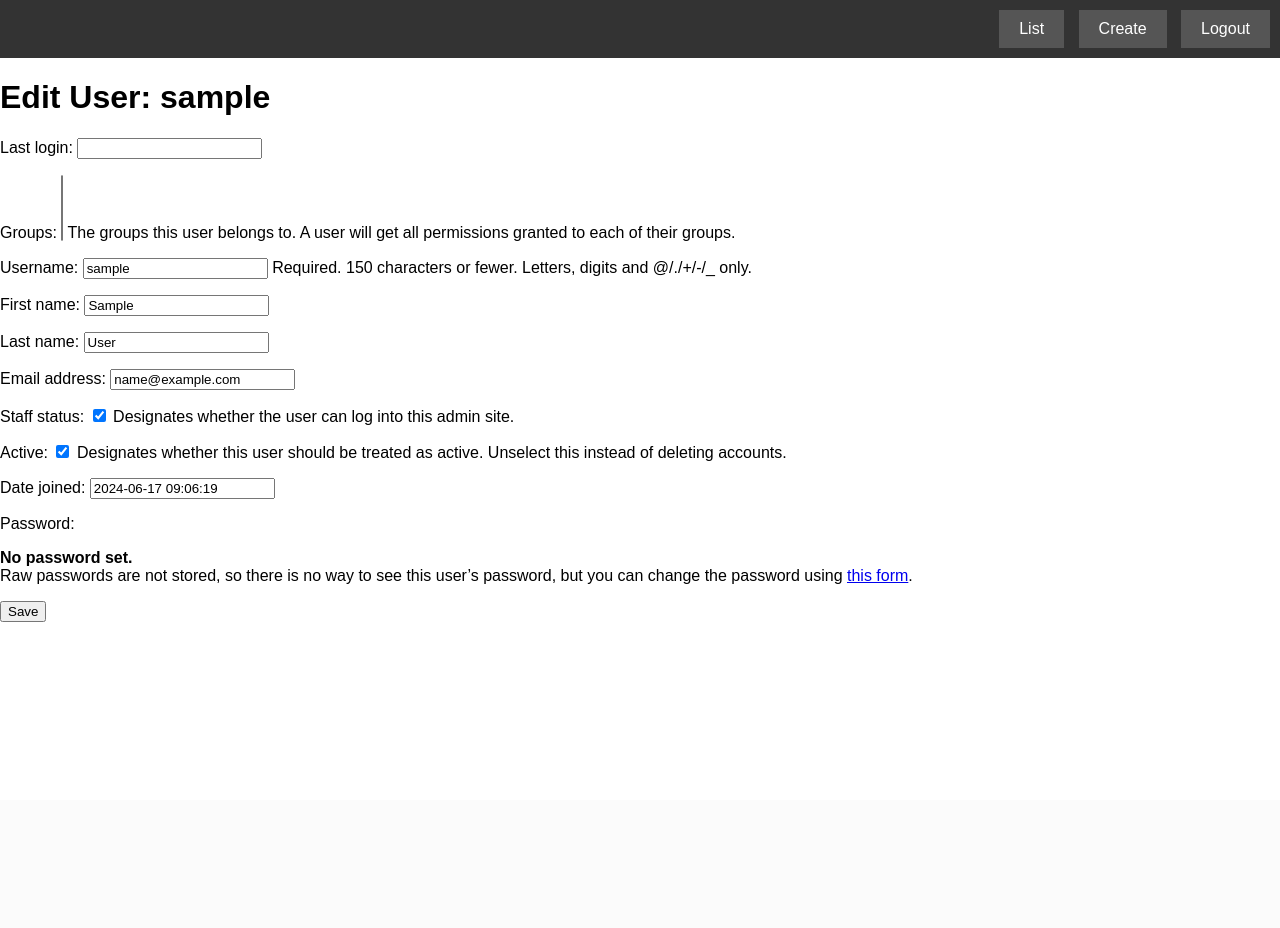
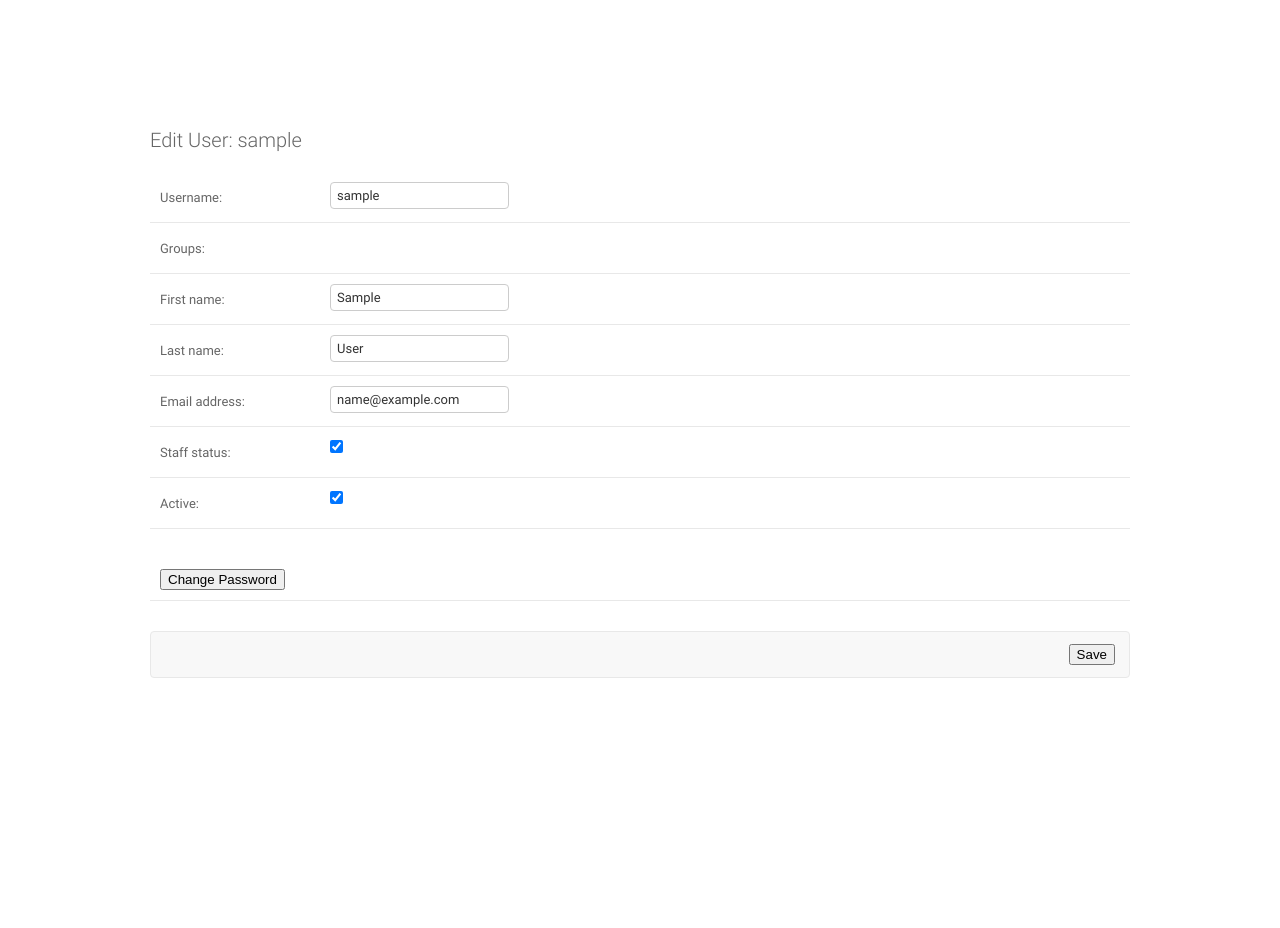
Before and after one commit to A-Bayusuto/E-menu, a Django app: page /user/edit/1/ in a window 1280 px wide. Before the commit the page ends 622 px from the top, so only its background shows below. Run offline with Django 3.2, Linux system fonts and the light colour scheme; the visitor is signed in with stand-in values (Sample User, id 1); data comes from the database, SQL or seed files in the repository.

Commit message:
edit user permissions and security

```diff
--- a/orderapp/forms.py
+++ b/orderapp/forms.py
@@ -1,5 +1,6 @@
 from django import forms
 from .models import OrderTable
+from django.contrib.auth.models import Group
 from django.contrib.auth.forms import UserChangeForm, PasswordChangeForm as DjangoPasswordChangeForm
 
 
@@ -18,8 +19,19 @@ class OrderStatusForm(forms.ModelForm):
 
 
 class CustomUserChangeForm(UserChangeForm):
+    def __init__(self, *args, **kwargs):
+        user_groups = kwargs.pop('user_groups', None)
+        super(CustomUserChangeForm, self).__init__(*args, **kwargs)
+        if user_groups:
+            self.fields['groups'].queryset = user_groups
+
     class Meta(UserChangeForm.Meta):
-        exclude = ('password', 'is_superuser', 'user_permissions')
+        exclude = ('password', 'is_superuser', 'user_permissions', 'last_login', 'date_joined')
+
+
+class CustomUserChangeFormSuperUser(UserChangeForm):
+    class Meta(UserChangeForm.Meta):
+        exclude = ('password', 'is_superuser', 'user_permissions', 'last_login', 'date_joined')
 
 class CustomPasswordChangeForm(DjangoPasswordChangeForm):
     def __init__(self, *args, **kwargs):
--- a/orderapp/views.py
+++ b/orderapp/views.py
@@ -6,7 +6,7 @@ from django.contrib.auth.decorators import user_passes_test
 from django.http import Http404, HttpResponse, HttpResponseRedirect
 from django.urls import reverse
 from .models import Menu, OrderTable, OrderDate, Supplier
-from .forms import OrderStatusForm, CustomUserChangeForm, CustomPasswordChangeForm
+from .forms import OrderStatusForm, CustomUserChangeForm, CustomPasswordChangeForm, CustomUserChangeFormSuperUser
 from datetime import date, datetime, timedelta
 from django.utils.timezone import now
 from django.utils.dateparse import parse_date, parse_time
@@ -722,19 +722,35 @@ def create_user(request):
 @user_passes_test(lambda u: u.is_superuser or u.is_staff)
 def edit_user(request, user_id):
     user = User.objects.get(id=user_id)
+    user_groups = request.user.groups.all()
 
-    # Set a cookie with the user ID
-    response = render(request, 'edit_user.html', {'form': CustomUserChangeForm(instance=user), 'user': user})
-    response.set_cookie('edit_user_id', user_id)
+    if request.user.is_superuser:
+        # print("entered superuser")
+        # Set a cookie with the user ID
+        response = render(request, 'edit_user.html', {'form': CustomUserChangeFormSuperUser(instance=user), 'user': user})
+        request.session['edit_user_id'] = user_id
+        if request.method == 'POST':
+            form = CustomUserChangeFormSuperUser(request.POST, instance=user)
+            if form.is_valid():
+                form.save()
+                return redirect('user_list')
+        else:
+            form = CustomUserChangeFormSuperUser(instance=user)
 
-    if request.method == 'POST':
-        form = CustomUserChangeForm(request.POST, instance=user)
-        if form.is_valid():
-            form.save()
-            return redirect('user_list')
-    else:
-        form = CustomUserChangeForm(instance=user)
+    elif request.user.is_staff:
+        # print("entered staff")
+        # Set a cookie with the user ID
+        response = render(request, 'edit_user.html', {'form': CustomUserChangeForm(instance=user, user_groups=user_groups), 'user': user})
+        request.session['edit_user_id'] = user_id
+        if request.method == 'POST':
+            form = CustomUserChangeForm(request.POST, instance=user, user_groups=user_groups)
+            if form.is_valid():
+                form.save()
+                return redirect('user_list')
+        else:
+            form = CustomUserChangeForm(instance=user, user_groups=user_groups)
     return response
+
 
 @user_passes_test(lambda u: u.is_superuser or u.is_staff)
 def user_list(request):
@@ -771,7 +787,7 @@ def user_list(request):
 
 @user_passes_test(lambda u: u.is_superuser or u.is_staff)
 def change_password(request):
-    user_id = request.COOKIES.get('edit_user_id')
+    user_id = request.session.get('edit_user_id')
 
     if user_id is None:
         return HttpResponse("User ID not found in cookie.")
@@ -788,7 +804,7 @@ def change_password(request):
         if form.is_valid():
             form.save()
             response = redirect('user_list')
-            response.set_cookie('edit_user_id', '', expires='Thu, 01 Jan 1970 00:00:00 GMT')
+            request.session['edit_user_id'] = None
             return response
 
     return render(request, 'change_password.html', {'form': form})
--- a/templates/edit_user.html
+++ b/templates/edit_user.html
@@ -1,18 +1,150 @@
 <!-- edit_user.html -->
 <!DOCTYPE html>
 <html lang="en">
+{% load static %}
 <head>
     <meta charset="UTF-8">
     <meta name="viewport" content="width=device-width, initial-scale=1.0">
-    <title>Edit User</title>
-    {% include 'dashboard_user.html' %}
+    <title>Edit User: {{ user.username }}</title>
+    <link rel="stylesheet" type="text/css" href="{% static 'admin/css/base.css' %}">
+    <link rel="stylesheet" type="text/css" href="{% static 'admin/css/forms.css' %}">
+    <link rel="stylesheet" type="text/css" href="{% static 'admin/css/widgets.css' %}">
+    <style>
+        body {
+            display: flex;
+            justify-content: center;
+            align-items: center;
+            height: 100vh;
+            margin: 0;
+        }
+
+        #container {
+            width: 75%;
+            margin: 20% auto 0;
+        }
+
+        .group-checkbox {
+            display: inline-block;
+            margin-right: 10px;
+        }
+    </style>
 </head>
+
+
+
 <body>
-    <h1>Edit User: {{ user.username }}</h1>
-    <form method="post">
-        {% csrf_token %}
-        {{ form.as_p }}
-        <button type="submit">Save</button>
-    </form>
+    <div id="container">
+        <h1>Edit User: {{ user.username }}</h1>
+        <div id="content-main">
+            <form method="post" enctype="multipart/form-data" novalidate>
+                {% csrf_token %}
+                <fieldset class="module aligned">
+                    <div class="form-row field-username">
+                        <div>
+                            <label for="id_username">Username:</label>
+                            {{ form.username }}
+                            {% if form.username.errors %}
+                            <ul class="errorlist">
+                                {% for error in form.username.errors %}
+                                <li>{{ error }}</li>
+                                {% endfor %}
+                            </ul>
+                            {% endif %}
+                        </div>
+                    </div>
+                    <div class="form-row field-groups">
+                        <div>
+                            <label for="id_groups">Groups:</label><br>
+                            {% for group in form.groups.field.queryset %}
+                                <div class="group-checkbox">
+                                    <label><input type="checkbox" name="groups" value="{{ group.id }}" {% if group in form.instance.groups.all %}checked{% endif %}> {{ group.name }}</label>
+                                </div>
+                            {% endfor %}
+                            {% if form.groups.errors %}
+                            <ul class="errorlist">
+                                {% for error in form.groups.errors %}
+                                <li>{{ error }}</li>
+                                {% endfor %}
+                            </ul>
+                            {% endif %}
+                        </div>
+                    </div>
+                    <div class="form-row field-first_name">
+                        <div>
+                            <label for="id_first_name">First name:</label>
+                            {{ form.first_name }}
+                            {% if form.first_name.errors %}
+                            <ul class="errorlist">
+                                {% for error in form.first_name.errors %}
+                                <li>{{ error }}</li>
+                                {% endfor %}
+                            </ul>
+                            {% endif %}
+                        </div>
+                    </div>
+                    <div class="form-row field-last_name">
+                        <div>
+                            <label for="id_last_name">Last name:</label>
+                            {{ form.last_name }}
+                            {% if form.last_name.errors %}
+                            <ul class="errorlist">
+                                {% for error in form.last_name.errors %}
+                                <li>{{ error }}</li>
+                                {% endfor %}
+                            </ul>
+                            {% endif %}
+                        </div>
+                    </div>
+                    <div class="form-row field-email">
+                        <div>
+                            <label for="id_email">Email address:</label>
+                            {{ form.email }}
+                            {% if form.email.errors %}
+                            <ul class="errorlist">
+                                {% for error in form.email.errors %}
+                                <li>{{ error }}</li>
+                                {% endfor %}
+                            </ul>
+                            {% endif %}
+                        </div>
+                    </div>
+                    <div class="form-row field-is_staff">
+                        <div>
+                            <label for="id_is_staff">Staff status:</label>
+                            {{ form.is_staff }}
+                            {% if form.is_staff.errors %}
+                            <ul class="errorlist">
+                                {% for error in form.is_staff.errors %}
+                                <li>{{ error }}</li>
+                                {% endfor %}
+                            </ul>
+                            {% endif %}
+                        </div>
+                    </div>
+                    <div class="form-row field-is_active">
+                        <div>
+                            <label for="id_is_active">Active:</label>
+                            {{ form.is_active }}
+                            {% if form.is_active.errors %}
+                            <ul class="errorlist">
+                                {% for error in form.is_active.errors %}
+                                <li>{{ error }}</li>
+                                {% endfor %}
+                            </ul>
+                            {% endif %}
+                        </div>
+                    </div>
+                </fieldset>
+                <fieldset class="module aligned">
+                    <div class="form-row">
+                        <button type="button" onclick="window.location.href='../password/'">Change Password</button>
+                    </div>
+                </fieldset>
+                <div class="submit-row">
+                    <button type="submit" class="default">Save</button>
+                </div>
+            </form>
+        </div>
+    </div>
 </body>
 </html>
```
